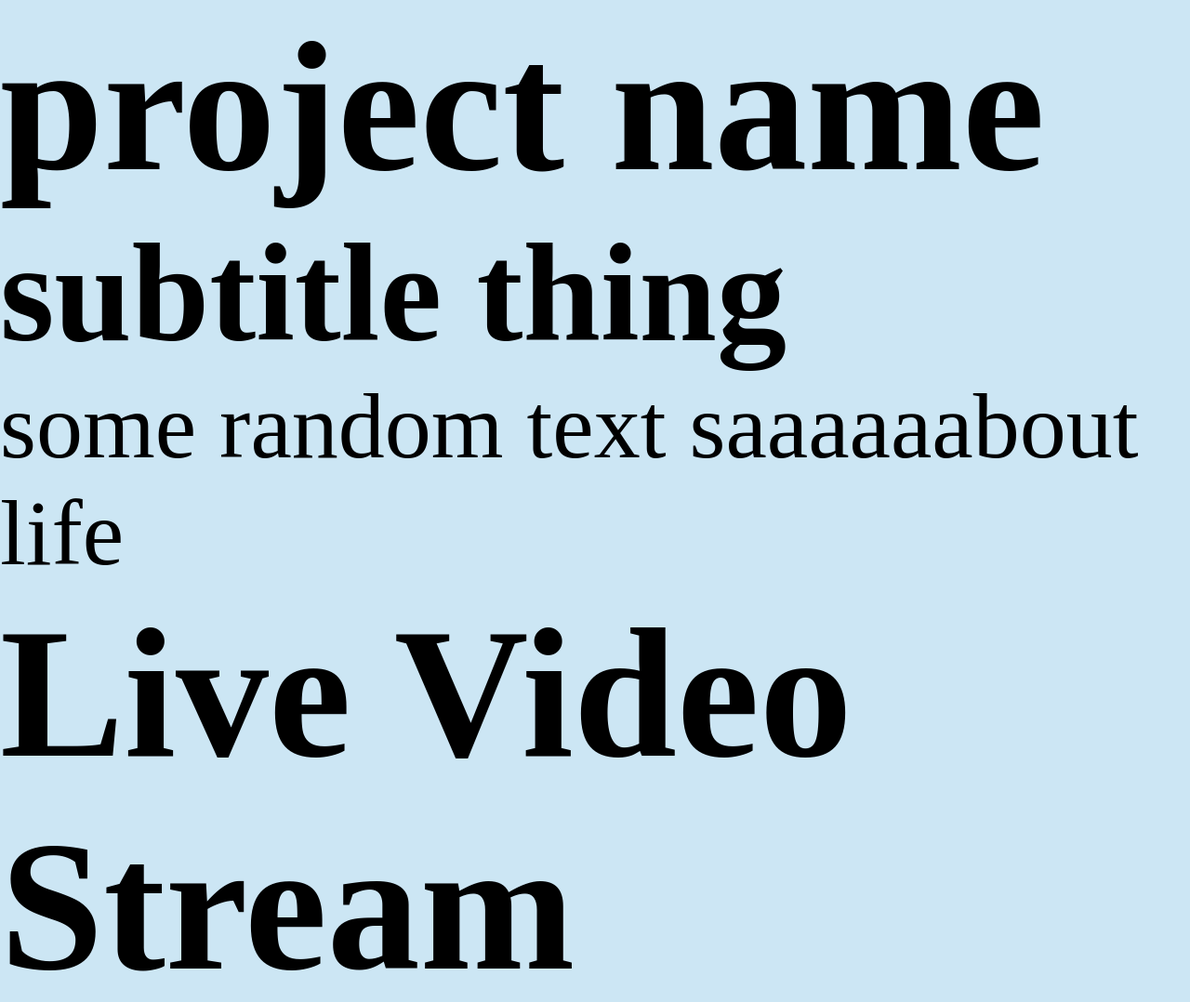
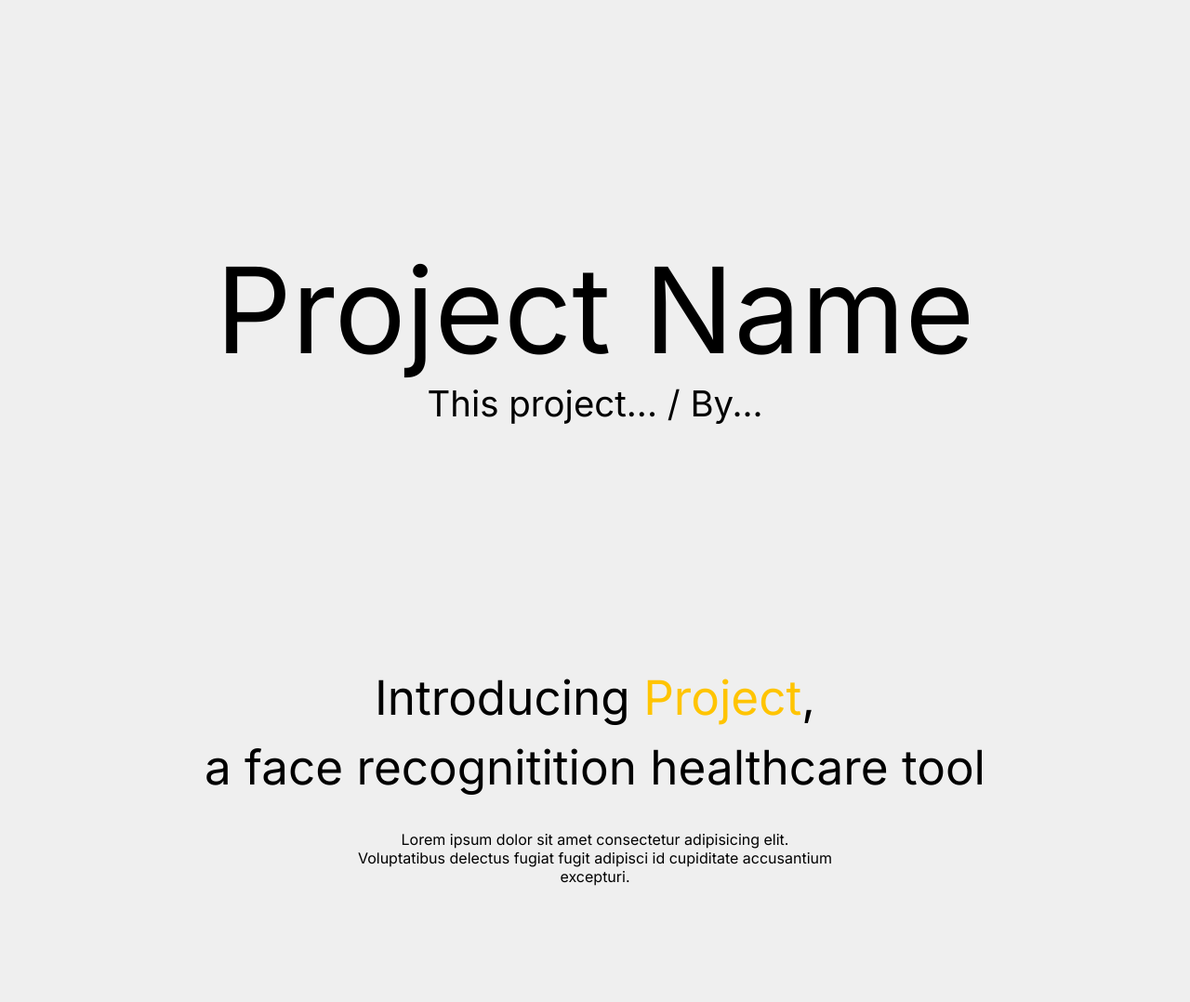
Before and after one commit to nicholasching/MedID, a Flask app: page / in a window 1280 px wide. Shown: the top 1078 px of the page at 93% size. Run offline with Flask 3, Linux system fonts and the light colour scheme; parts of the project's set-up code (start-up, migrations or seed data) failed here and were passed over.

Commit message:
Updated front end

```diff
--- a/static/arianna.css
+++ b/static/arianna.css
@@ -1,20 +1,114 @@
-:root {
-    --font-standard: clamp(100px, 10px, 1000px)
+body {
+    background-color: #efefef;
+    font-family: "Inter", serif;
 }
 
-.center{
-    margin: auto;
-    width: 50px;
-    border: 3px white;
-    padding: 10px;
-    display: flex;
-    align-items: center;
-    justify-content: center;
+* {
+    margin: 0;
+    padding: 0;
+    box-sizing: border-box;
+    font-weight: 400;
 }
 
+:root {
+    --font-small: clamp(100px, 10px, 1000px);
+    --font-smaller: clamp(100px, 10px, 1000px);
+    --font-standard: clamp(1rem, 3vw, 5rem);
+    --font-bigger: clamp(3rem, 4vw, 7rem);
+    --font-big: clamp(5rem, 10vw, 10rem);
+}
 
-body {
-    font: helvectica;
+.landing-container {
+    display: flex;
+    flex-direction: column;
+    justify-content: center;
+    text-align: center;
+    margin: 20% 0 20%;
+}
+
+.landing-title {
+    font-size: var(--font-big);
+
+}
+
+.landing-text {
     font-size: var(--font-standard);
-    background-color: #CCE6F4;
 }
+
+.content-container {
+    display: flex;
+    justify-content: space-between;
+    width: 100%;
+}
+
+.webcam-container {
+    display: flex;
+    justify-content: center;
+    align-items: center;
+    flex-direction: column;
+    text-align: center;
+    margin-bottom: 10%;
+}
+
+.webcam-preview {
+    width: 80%;
+    border-radius: 20px;
+}
+
+.webcam-title {
+    font-size: var(--font-bigger);
+    line-height: 75px;
+    margin-bottom: 30px;
+}
+
+.webcam-text {
+    width: 40%;
+    margin-bottom: 10%;
+}
+
+.content-container {
+    margin-bottom: 10%;
+}
+
+.box {
+    position: relative;
+    padding: 5%;
+    border-radius: 20px;
+}
+
+.large-box {
+    width: 47.5%;
+    margin-left: 10%;
+    background-color: rgb(166, 209, 166);
+    transition: 0.3s;
+    &:hover {
+        scale: 1.05;
+    }
+}
+
+.small-box {
+    width: 27.5%;
+    margin-right: 10%;
+    background-color: rgb(167, 167, 199);
+}
+
+.box-title {
+    font-size: var(--font-bigger);
+    position: absolute;
+    bottom: 15%;
+    color: white;
+    transition: 0.3s;
+    border: 0;
+    background-color: transparent;
+    &:hover {
+        color: black;
+    }
+}
+
+.visible {
+    display: block;
+}
+
+.not-visible {
+    display: none;
+}
--- a/templates/index.html
+++ b/templates/index.html
@@ -9,23 +9,64 @@
 
     <link rel="stylesheet" href="static/arianna.css">
 
+    <link rel="preconnect" href="https://fonts.googleapis.com">
+    <link rel="preconnect" href="https://fonts.gstatic.com" crossorigin>
+    <link href="https://fonts.googleapis.com/css2?family=Inter:ital,opsz,wght@0,14..32,100..900;1,14..32,100..900&display=swap" rel="stylesheet">
+
     <link rel="stylesheet" href="https://cdnjs.cloudflare.com/ajax/libs/font-awesome/6.0.0/css/all.min.css">
 
 </head>
 <body>
     <div class="landing-container">
-        <h1>project name</h1>
-        <h2>subtitle thing</h2>
-        <p>some random text saaaaaabout life</p>
+        <h1 class="landing-title">Project Name</h1>
+        <p class="landing-text">This project... / By...</p>
     </div>
 
 
-<div class="webcam-">
-    <h1>Live Video Stream</h1>
-    <img src="/video_feed" id="video_stream">
-</div>
+    <div class="webcam-container">
+        <h2 class="webcam-title">Introducing <span style="color: rgb(255, 196, 0);">Project</span>,<br> a face recognitition healthcare tool</h2>
+        <p class="webcam-text">Lorem ipsum dolor sit amet consectetur adipisicing elit. Voluptatibus delectus fugiat fugit adipisci id cupiditate accusantium excepturi.</p>
+        <img src="/video_feed" id="video_stream" class="webcam-preview">
+    </div>
 
+    <div class="content-container">
+        <div class="large-box box visible" id="largeBoxFront"><h3 class="box-title">Learn More <i class="fa-solid fa-arrow-right"></i></h3></div>
+        <div class="large-box box not-visible" id="largeBoxBack"><h3 class="box-title">BCAKCKACKACK<i class="fa-solid fa-arrow-right"></i></h3></div>
+        <div class="small-box box">Lorem ipsum dolor sit amet consectetur, adipisicing elit. Maxime earum eos ea sint deleniti fugiat asperiores, repellendus doloremque ipsa, rem error, quas recusandae inventore quasi laboriosam neque aspernatur fuga. Recusandae.</div>
+    </div>
 
-    <!-- asdasd -->
+    <script>
+        const webcam = document.querySelector('#webcamPreview');
+
+        window.navigator.mediaDevices.getUserMedia({ video: true })
+        .then(stream => {
+            webcam.srcObject = stream;
+            webcam.onloadedmetadata = (e) => {
+                webcam.play();
+            };
+        })
+        .catch( () => {
+            alert('Reload the browser and hit allow.');
+        });
+
+        const largeBoxFront = document.getElementById("largeBoxFront");
+        const largeBoxBack = document.getElementById("largeBoxBack");
+
+        largeBoxFront.addEventListener("click", () => {
+            largeBoxFront.classList.remove("visible");
+            largeBoxFront.classList.add("not-visible");
+            largeBoxBack.classList.remove("not-visible");
+            largeBoxBack.classList.add("visible");
+        });
+
+        largeBoxBack.addEventListener("click", () => {
+            largeBoxBack.classList.remove("visible");
+            largeBoxBack.classList.add("not-visible");
+            largeBoxFront.classList.remove("not-visible");
+            largeBoxFront.classList.add("visible");
+        });
+
+    </script>
+
 </body>
 </html>
```
